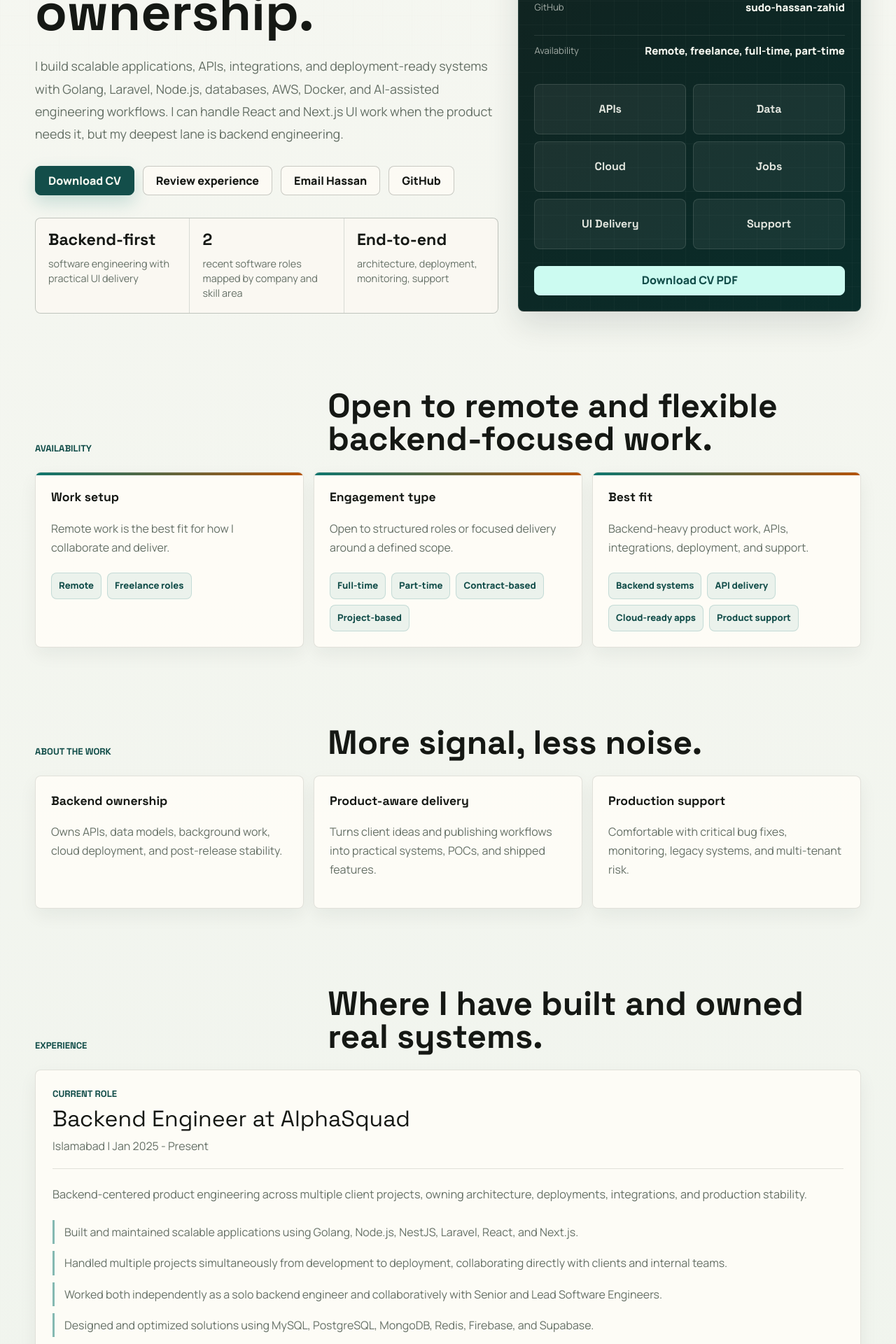
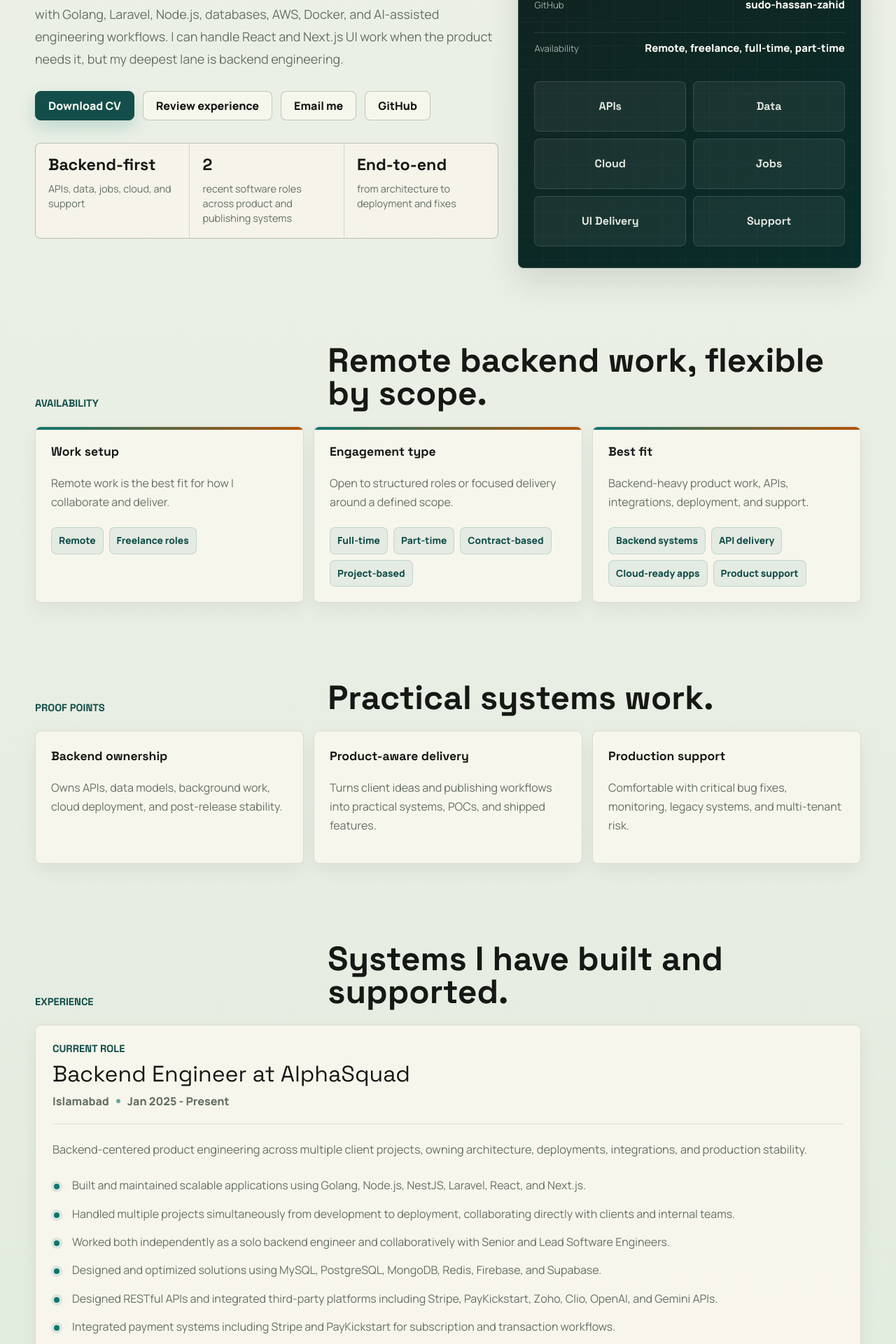
Before and after one commit to sudo-hassan-zahid/my-portfolio, a Next.js app: page / in a window 1280 px wide. Shown: the part 440-2360 px from the top of the page at 70% size. Built offline with nearby package versions, Linux system fonts and the light colour scheme.

Commit message:
Polish portfolio content and styling

```diff
--- a/src/app/globals.css
+++ b/src/app/globals.css
@@ -1,11 +1,11 @@
 @import "tailwindcss";
 
 :root {
-  --background: #f6f7f1;
+  --background: #edf1e8;
   --foreground: #151814;
   --muted: #657066;
-  --surface: #fffdf7;
-  --surface-muted: #edf2e8;
+  --surface: #f9f7ee;
+  --surface-muted: #e0e8d9;
   --line: rgba(21, 24, 20, 0.12);
   --line-strong: rgba(21, 24, 20, 0.22);
   --accent: #0f766e;
@@ -36,8 +36,8 @@ html {
 body {
   margin: 0;
   background:
-    linear-gradient(180deg, rgba(246, 247, 241, 0.96), rgba(238, 243, 236, 0.95) 46%, #f6f7f1),
-    repeating-linear-gradient(90deg, rgba(21, 24, 20, 0.035) 0 1px, transparent 1px 104px);
+    linear-gradient(180deg, rgba(237, 241, 232, 0.98), rgba(224, 234, 221, 0.96) 46%, #edf1e8),
+    repeating-linear-gradient(90deg, rgba(21, 24, 20, 0.045) 0 1px, transparent 1px 104px);
   color: var(--foreground);
   font-family: var(--font-manrope), Arial, sans-serif;
 }
@@ -95,7 +95,7 @@ a {
   padding: 10px;
   border: 1px solid var(--line);
   border-radius: 8px;
-  background: rgba(255, 253, 247, 0.88);
+  background: rgba(249, 247, 238, 0.9);
   box-shadow: 0 12px 30px rgba(20, 35, 31, 0.08);
   backdrop-filter: blur(16px);
 }
@@ -188,8 +188,7 @@ a {
 .site-nav nav a,
 .nav-download,
 .primary-action,
-.secondary-action,
-.panel-download {
+.secondary-action {
   display: inline-flex;
   min-height: 42px;
   align-items: center;
@@ -237,16 +236,14 @@ a {
 
 .secondary-action {
   border: 1px solid var(--line-strong);
-  background: rgba(255, 253, 247, 0.68);
+  background: rgba(249, 247, 238, 0.76);
   color: var(--foreground);
 }
 
 .nav-download:hover,
 .primary-action:hover,
-.panel-download:hover,
 .nav-download:focus-visible,
-.primary-action:focus-visible,
-.panel-download:focus-visible {
+.primary-action:focus-visible {
   transform: translateY(-2px);
   background: var(--accent);
   border-color: var(--accent);
@@ -277,8 +274,9 @@ a {
   margin: 0;
   color: var(--accent-strong);
   font-family: var(--font-space-grotesk), Arial, sans-serif;
-  font-size: 0.82rem;
+  font-size: 0.92rem;
   font-weight: 800;
+  line-height: 1.25;
   text-transform: uppercase;
 }
 
@@ -326,7 +324,7 @@ a {
 .stat-strip div {
   min-height: 124px;
   padding: 18px;
-  background: rgba(255, 253, 247, 0.86);
+  background: rgba(249, 247, 238, 0.9);
 }
 
 .stat-strip strong,
@@ -447,12 +445,6 @@ a {
   background: rgba(45, 212, 191, 0.12);
 }
 
-.panel-download {
-  border: 1px solid #ccfbf1;
-  background: #ccfbf1;
-  color: var(--accent-strong);
-}
-
 .content-section {
   padding: 56px 0;
 }
@@ -489,7 +481,7 @@ a {
 .experience-stage {
   border: 1px solid var(--line);
   border-radius: 8px;
-  background: rgba(255, 253, 247, 0.86);
+  background: rgba(249, 247, 238, 0.9);
   box-shadow: 0 10px 26px rgba(20, 35, 31, 0.06);
 }
 
@@ -576,8 +568,24 @@ a {
 
 .experience-heading span,
 .experience-overview,
-.achievement-list p {
+.achievement-list li {
   color: var(--muted);
+}
+
+.experience-meta {
+  display: inline-flex;
+  flex-wrap: wrap;
+  align-items: center;
+  gap: 10px;
+  font-weight: 800;
+}
+
+.experience-meta .meta-separator {
+  width: 6px;
+  height: 6px;
+  flex: 0 0 auto;
+  border-radius: 999px;
+  background: rgba(15, 118, 110, 0.62);
 }
 
 .experience-overview {
@@ -590,13 +598,27 @@ a {
   display: grid;
   gap: 10px;
   margin-top: 22px;
+  padding: 0;
+  list-style: none;
 }
 
-.achievement-list p {
+.achievement-list li {
+  position: relative;
   margin: 0;
-  border-left: 3px solid rgba(15, 118, 110, 0.5);
-  padding: 4px 0 4px 14px;
+  padding: 2px 0 2px 28px;
   line-height: 1.65;
+}
+
+.achievement-list li::before {
+  content: "";
+  position: absolute;
+  left: 2px;
+  top: 0.82em;
+  width: 8px;
+  height: 8px;
+  border-radius: 999px;
+  background: var(--accent);
+  box-shadow: 0 0 0 4px rgba(15, 118, 110, 0.12);
 }
 
 .company-skill-grid {
@@ -640,7 +662,7 @@ a {
   cursor: pointer;
   border: 1px solid var(--line);
   border-radius: 8px;
-  background: rgba(255, 253, 247, 0.78);
+  background: rgba(249, 247, 238, 0.86);
   padding: 14px 16px;
   text-align: left;
   transition:
@@ -711,7 +733,7 @@ a {
   background: rgba(15, 118, 110, 0.08);
   color: var(--accent-strong);
   padding: 8px 10px;
-  font-size: 0.82rem;
+  font-size: 0.86rem;
   font-weight: 800;
 }
 
@@ -816,7 +838,7 @@ a {
   margin: 0;
   border: 1px solid var(--line);
   border-radius: 8px;
-  background: rgba(255, 253, 247, 0.86);
+  background: rgba(249, 247, 238, 0.9);
   padding: 20px;
   box-shadow: 0 10px 26px rgba(20, 35, 31, 0.06);
 }
--- a/src/app/page.tsx
+++ b/src/app/page.tsx
@@ -15,9 +15,9 @@ const navItems = [
 ];
 
 const quickStats = [
-  { value: "Backend-first", label: "software engineering with practical UI delivery" },
-  { value: "2", label: "recent software roles mapped by company and skill area" },
-  { value: "End-to-end", label: "architecture, deployment, monitoring, support" },
+  { value: "Backend-first", label: "APIs, data, jobs, cloud, and support" },
+  { value: "2", label: "recent software roles across product and publishing systems" },
+  { value: "End-to-end", label: "from architecture to deployment and fixes" },
 ];
 
 const proofPoints = [
@@ -230,32 +230,32 @@ const softSkillGroups = [
 
 const whyMePoints = [
   {
-    title: "I do not stop at writing endpoints.",
+    title: "Beyond endpoints",
     detail:
       "Most of my work sits around the whole backend path: API shape, database choices, background jobs, deployment, monitoring, and fixing what breaks after release.",
   },
   {
-    title: "I am comfortable with messy real-world systems.",
+    title: "Legacy-system care",
     detail:
       "I have worked on legacy multi-tenant PHP systems, publishing workflows, client projects, payment flows, and production issues where small backend changes need care.",
   },
   {
-    title: "I can move from idea to working proof quickly.",
+    title: "Fast proof of concept",
     detail:
       "POCs, rapid feature experiments, integrations, and AI-assisted workflows are part of how I validate direction without pretending prototypes are finished architecture.",
   },
   {
-    title: "I communicate across the actual project surface.",
+    title: "Clear project context",
     detail:
       "I can talk through APIs, databases, AWS, Docker, Sentry, third-party integrations, and enough UI delivery to keep backend work connected to the product.",
   },
   {
-    title: "I use AI tools as leverage, not as a replacement for judgment.",
+    title: "AI with judgment",
     detail:
       "I have used Claude Code, Codex, Cursor, Windsurf, Copilot, and LLM APIs to speed up debugging, documentation, and repetitive work while still owning the decisions.",
   },
   {
-    title: "I care about what happens after launch.",
+    title: "After-launch care",
     detail:
       "Deployment, post-deployment fixes, alert monitoring, performance work, and maintenance are not side tasks to me. That is where a lot of trust is built.",
   },
@@ -295,8 +295,8 @@ export default function Home() {
 
       <section id="top" className="hero-section">
         <div className="hero-copy">
-          <p className="eyebrow">Available for freelance and full-time roles</p>
-          <h1>Backend systems, product delivery, and production ownership.</h1>
+          <p className="eyebrow">Open to remote work</p>
+          <h1>Backend systems that ship.</h1>
           <p className="hero-lede">
             I build scalable applications, APIs, integrations, and deployment-ready systems
             with Golang, Laravel, Node.js, databases, AWS, Docker, and AI-assisted
@@ -311,7 +311,7 @@ export default function Home() {
               Review experience
             </a>
             <a className="secondary-action" href="mailto:hassanisavailable@gmail.com">
-              Email Hassan
+              Email me
             </a>
             <a className="secondary-action" href={githubHref} target="_blank" rel="noreferrer">
               GitHub
@@ -359,16 +359,13 @@ export default function Home() {
               <span key={node}>{node}</span>
             ))}
           </div>
-          <a className="panel-download" href={cvHref} download>
-            Download CV PDF
-          </a>
         </aside>
       </section>
 
       <section id="availability" className="content-section availability-section">
         <div className="section-kicker">
           <p className="eyebrow">Availability</p>
-          <h2>Open to remote and flexible backend-focused work.</h2>
+          <h2>Remote backend work, flexible by scope.</h2>
         </div>
         <div className="availability-grid">
           {availabilityGroups.map((group) => (
@@ -387,8 +384,8 @@ export default function Home() {
 
       <section id="about" className="content-section">
         <div className="section-kicker">
-          <p className="eyebrow">About the work</p>
-          <h2>More signal, less noise.</h2>
+          <p className="eyebrow">Proof points</p>
+          <h2>Practical systems work.</h2>
         </div>
         <div className="proof-grid">
           {proofPoints.map((point) => (
@@ -403,7 +400,7 @@ export default function Home() {
       <section id="experience" className="content-section">
         <div className="section-kicker">
           <p className="eyebrow">Experience</p>
-          <h2>Where I have built and owned real systems.</h2>
+          <h2>Systems I have built and supported.</h2>
         </div>
 
         <div className="experience-list">
@@ -415,19 +412,21 @@ export default function Home() {
                     <h3>
                       {item.role} at {item.company}
                     </h3>
-                    <span>
-                      {item.location} | {item.period}
+                    <span className="experience-meta">
+                      <span>{item.location}</span>
+                      <span className="meta-separator" aria-hidden="true" />
+                      <span>{item.period}</span>
                     </span>
                   </div>
                 </div>
 
                 <p className="experience-overview">{item.overview}</p>
 
-                <div className="achievement-list">
+                <ul className="achievement-list">
                   {item.achievements.map((achievement) => (
-                    <p key={achievement}>{achievement}</p>
+                    <li key={achievement}>{achievement}</li>
                   ))}
-                </div>
+                </ul>
 
                 <div className="company-skill-grid">
                   {item.categories.map((category) => (
@@ -454,7 +453,7 @@ export default function Home() {
 
       <section id="skills" className="content-section">
         <div className="section-kicker">
-          <p className="eyebrow">Overall skills</p>
+          <p className="eyebrow">Skills</p>
           <h2>Grouped for fast scanning.</h2>
         </div>
 
@@ -520,7 +519,7 @@ export default function Home() {
       <section id="why-me" className="content-section why-me-section">
         <div className="section-kicker">
           <p className="eyebrow">Why me?</p>
-          <h2>Because I stay close to the parts of software that actually break.</h2>
+          <h2>How I stay useful after launch.</h2>
         </div>
         <div className="why-me-list">
           {whyMePoints.map((point) => (
@@ -535,7 +534,7 @@ export default function Home() {
       <section id="contact" className="contact-section">
         <div>
           <p className="eyebrow">Contact</p>
-          <h2>Need someone who can own the backend and still care about the product?</h2>
+          <h2>Discuss backend work.</h2>
           <p>
             Send the role, the stack, and what needs shipping. I can talk through API
             design, system shape, integrations, deployment, support expectations, and
```
Also changed, not shown: 1 other file (tests, documents, lock files or other folders).
